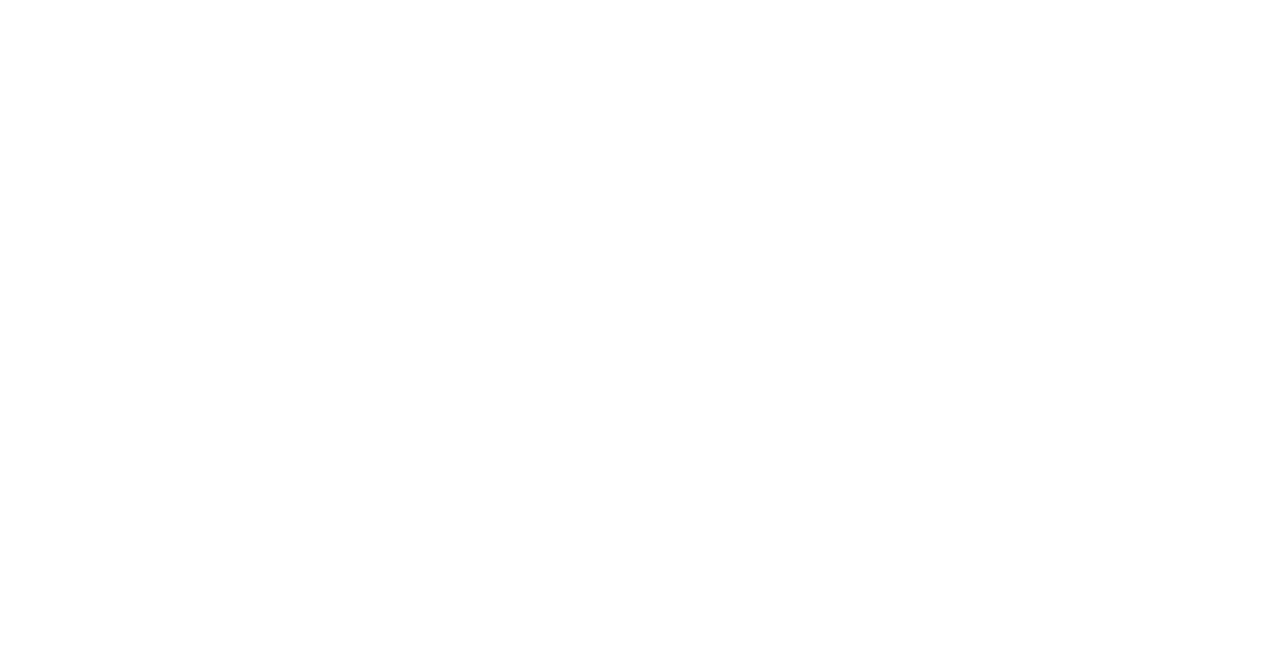
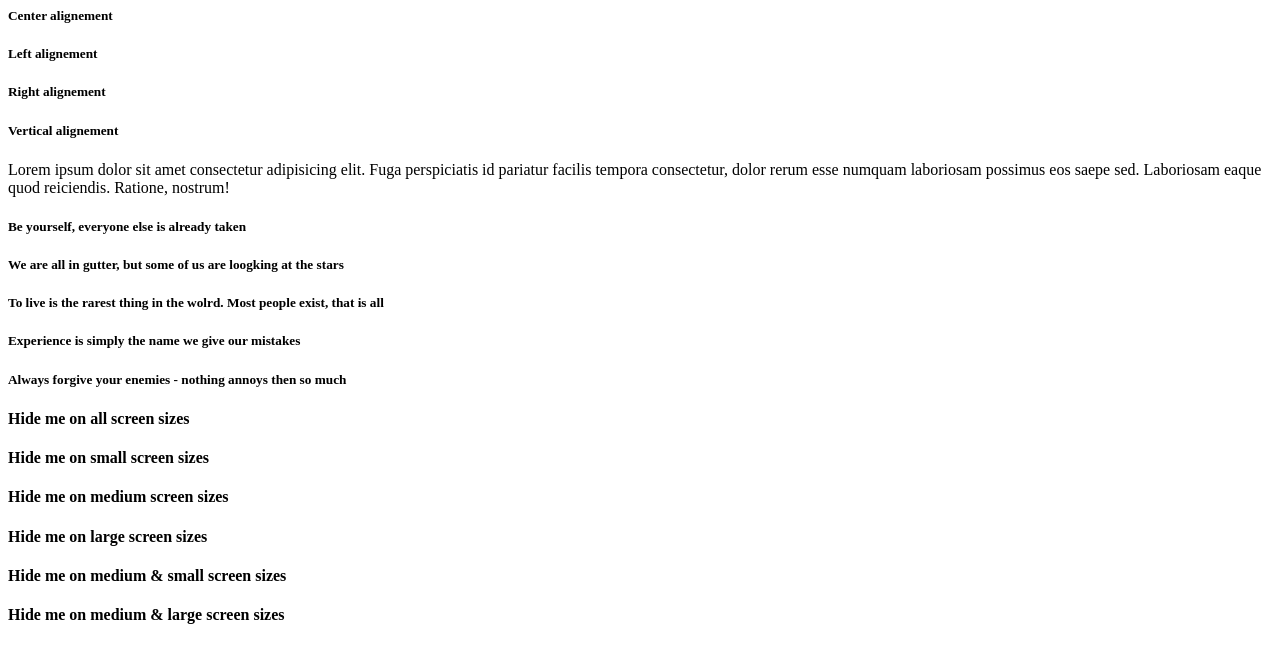
Before and after one commit to midou7/crap-portfolio, a plain HTML site: page index.html in a window 1280 px wide. Drawn offline with Linux system fonts and the light colour scheme.

Commit message:
added index html

```diff
--- a/index.html
+++ b/index.html
@@ -1,11 +1,43 @@
 <html lang="en">
+
 <head>
     <meta charset="UTF-8">
     <meta name="viewport" content="width=device-width, initial-scale=1.0">
-    <meta http-equiv="X-UA-Compatible" content="ie=edge">
-    <title>Crap portfolio</title>
+    <title>Document</title>
 </head>
+
 <body>
+    <div class="container">
+        <h5 class="center-align">Center alignement</h5>
+        <h5 class="left-align">Left alignement</h5>
+        <h5 class="right-align">Right alignement</h5>
+    </div>
+    <div class="container grey lighten-2 box valign-wrapper">
+        <h5>Vertical alignement</h5>
+    </div>
+    <div class="container">
+        <p class="truncate">Lorem ipsum dolor sit amet consectetur adipisicing elit. Fuga perspiciatis id pariatur
+            facilis
+            tempora consectetur, dolor rerum esse numquam laboriosam possimus eos saepe sed. Laboriosam eaque quod
+            reiciendis. Ratione, nostrum!</p>
+    </div>
+    <div class="container">
+        <h5 class="blue darken-4">Be yourself, everyone else is already taken</h5>
+        <h5 class="orange lighten-4">We are all in gutter, but some of us are loogking at the stars</h5>
+        <h5 class="purple darken-3 white-text">To live is the rarest thing in the wolrd. Most people exist, that is all
+        </h5>
+        <h5 class="teal darken-2 yellow-text text-lighten-3">Experience is simply the name we give our mistakes</h5>
+        <h5 class="yellow lighten-3 purple-text text-darken-2">Always forgive your enemies - nothing annoys then so much
+        </h5>
+    </div>
+    <div class="container">
+        <h4 class="hide">Hide me on all screen sizes</h4>
+        <h4 class="hide-on-small-only">Hide me on small screen sizes</h4>
+        <h4 class="hide-on-med-only">Hide me on medium screen sizes</h4>
+        <h4 class="hide-on-large-only">Hide me on large screen sizes</h4>
+        <h4 class="hide-on-med-and-down">Hide me on medium & small screen sizes</h4>
+        <h4 class="hide-on-med-and-up">Hide me on medium & large screen sizes</h4>
+    </div>
+</body>
 
-</body>
 </html>
```
